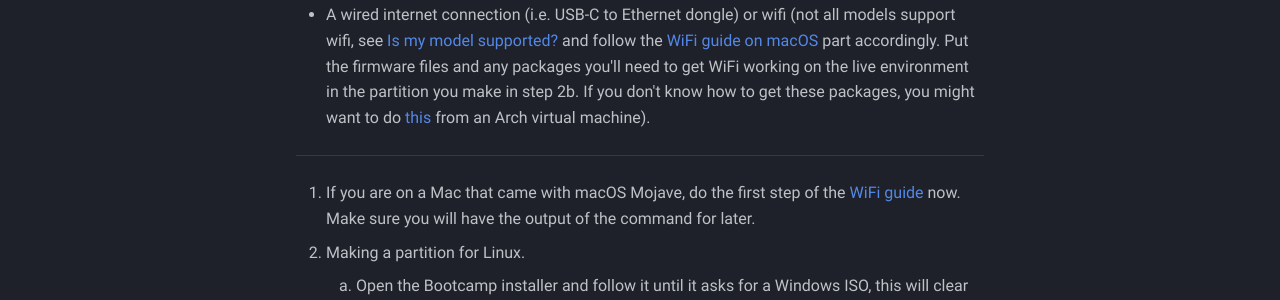
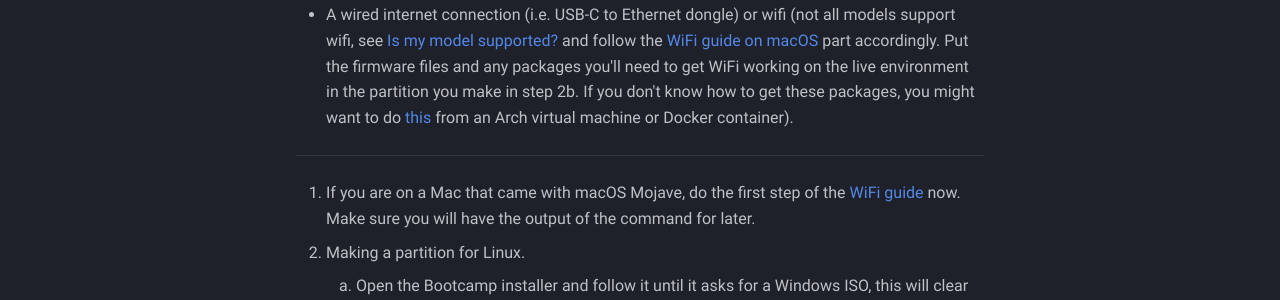
Before and after one commit to t2linux/wiki, an MkDocs documentation site: the page built from docs/distributions/arch/installation.md, in a window 1280 px wide and 900 px high. Shown: the part 350-650 px from the top of the window. Built offline with MkDocs 1.6.1 and Material for MkDocs 9.7.7, drawn with Linux system fonts in a browser that asks for light colours; comment, search, counter and statistics services are not loaded.

Commit message:
Arch install: add docker suggestion

```diff
--- a/docs/distributions/arch/installation.md
+++ b/docs/distributions/arch/installation.md
@@ -4,7 +4,7 @@ You will need:
 
 - USB drive with at least 1GB
 - A way to plug it into your Mac (USB-C isn't USB-A)
-- A wired internet connection (i.e. USB-C to Ethernet dongle) or wifi (not all models support wifi, see [Is my model supported?](https://wiki.t2linux.org/guides/wifi/#is-my-model-supported) and follow the [WiFi guide on macOS](https://wiki.t2linux.org/guides/wifi/#on-macos) part accordingly. Put the firmware files and any packages you'll need to get WiFi working on the live environment in the partition you make in step 2b. If you don't know how to get these packages, you might want to do [this](https://wiki.archlinux.org/index.php/Pacman/Tips_and_tricks#Installing_packages_from_a_CD/DVD_or_USB_stick) from an Arch virtual machine).
+- A wired internet connection (i.e. USB-C to Ethernet dongle) or wifi (not all models support wifi, see [Is my model supported?](https://wiki.t2linux.org/guides/wifi/#is-my-model-supported) and follow the [WiFi guide on macOS](https://wiki.t2linux.org/guides/wifi/#on-macos) part accordingly. Put the firmware files and any packages you'll need to get WiFi working on the live environment in the partition you make in step 2b. If you don't know how to get these packages, you might want to do [this](https://wiki.archlinux.org/index.php/Pacman/Tips_and_tricks#Installing_packages_from_a_CD/DVD_or_USB_stick) from an Arch virtual machine or Docker container).
 
 ---
 
```
